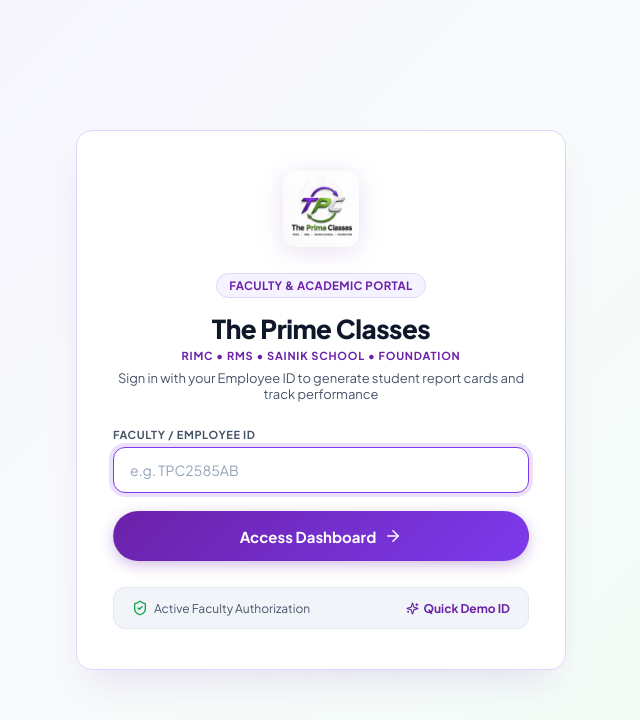
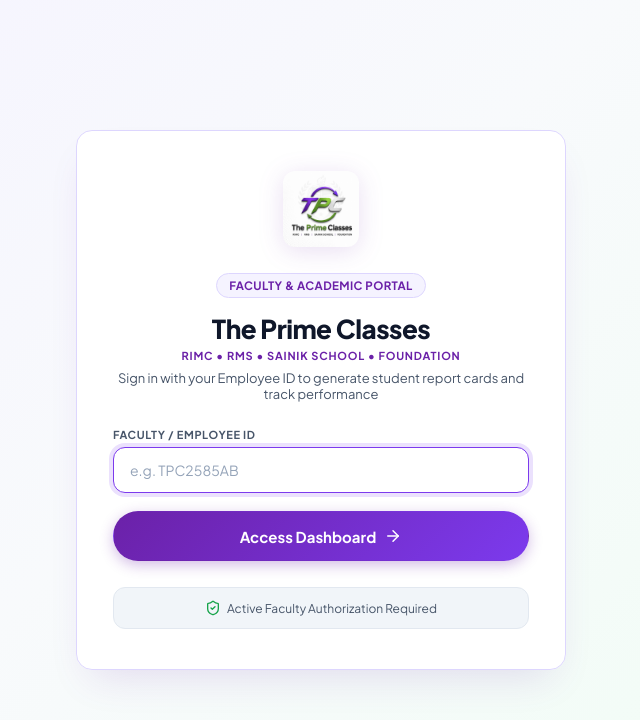
Before and after one commit to Happybhai329/prime-student-report, a React (Vite) app: page / in a window 1280 px wide. Shown: the top 720 px of the page, without its empty margins (319-959 px from the left). Built offline with nearby package versions, Linux system fonts and the light colour scheme.

Commit message:
Remove quick demo id feature from login screen

```diff
--- a/src/components/LoginView.jsx
+++ b/src/components/LoginView.jsx
@@ -1,5 +1,5 @@
 import React, { useState } from 'react';
-import { ArrowRight, ShieldCheck, AlertCircle, Sparkles, Lock } from 'lucide-react';
+import { ArrowRight, ShieldCheck, AlertCircle } from 'lucide-react';
 
 export default function LoginView({ onLoginSuccess }) {
   const [employeeId, setEmployeeId] = useState('');
@@ -156,30 +156,12 @@
           color: 'var(--text-muted)',
           display: 'flex',
           alignItems: 'center',
-          justifyContent: 'space-between',
+          justifyContent: 'center',
+          gap: '6px',
           border: '1px solid var(--stroke)'
         }}>
-          <div style={{ display: 'flex', alignItems: 'center', gap: '6px' }}>
-            <ShieldCheck size={16} color="var(--tpc-green)" />
-            <span>Active Faculty Authorization</span>
-          </div>
-          <button
-            type="button"
-            onClick={() => setEmployeeId('TPC2585AB')}
-            style={{
-              background: 'none',
-              border: 'none',
-              color: 'var(--tpc-purple)',
-              cursor: 'pointer',
-              fontWeight: 700,
-              display: 'flex',
-              alignItems: 'center',
-              gap: '4px'
-            }}
-          >
-            <Sparkles size={13} />
-            Quick Demo ID
-          </button>
+          <ShieldCheck size={16} color="var(--tpc-green)" />
+          <span>Active Faculty Authorization Required</span>
         </div>
       </div>
     </div>
```
